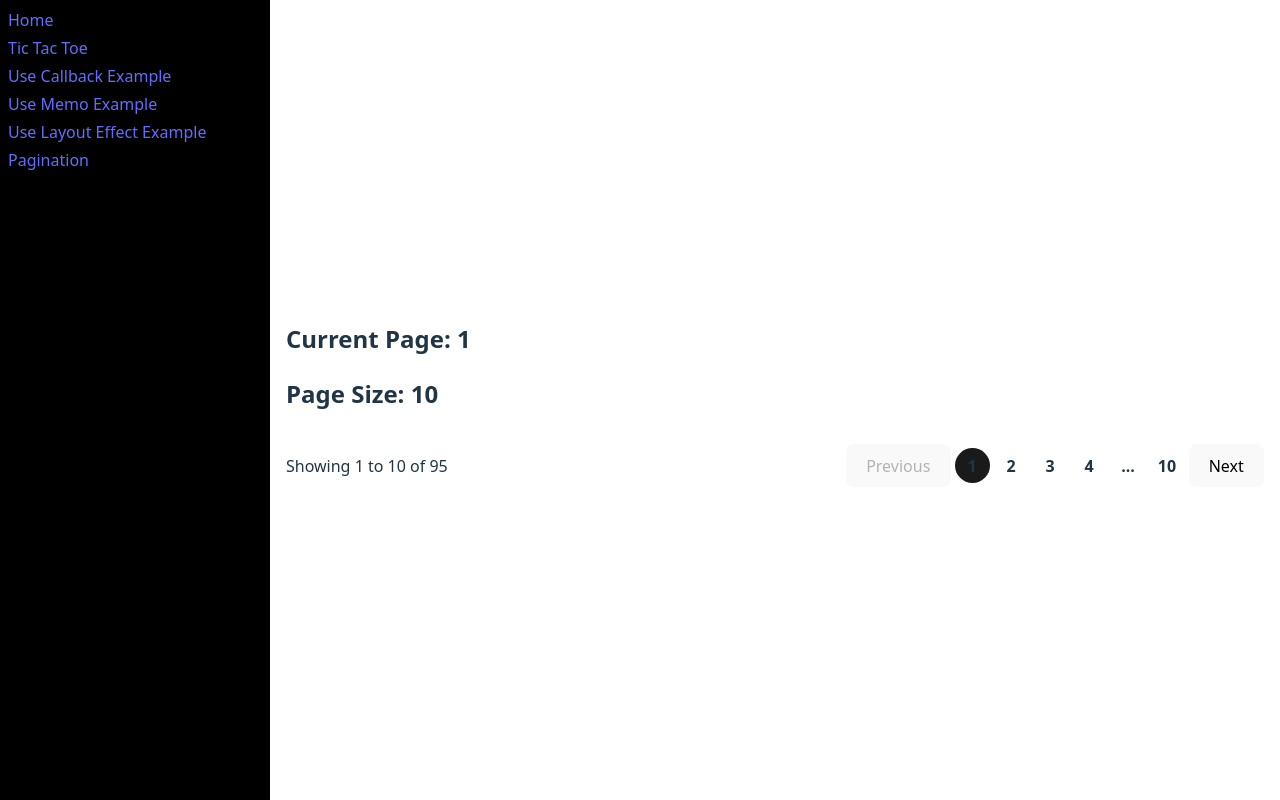
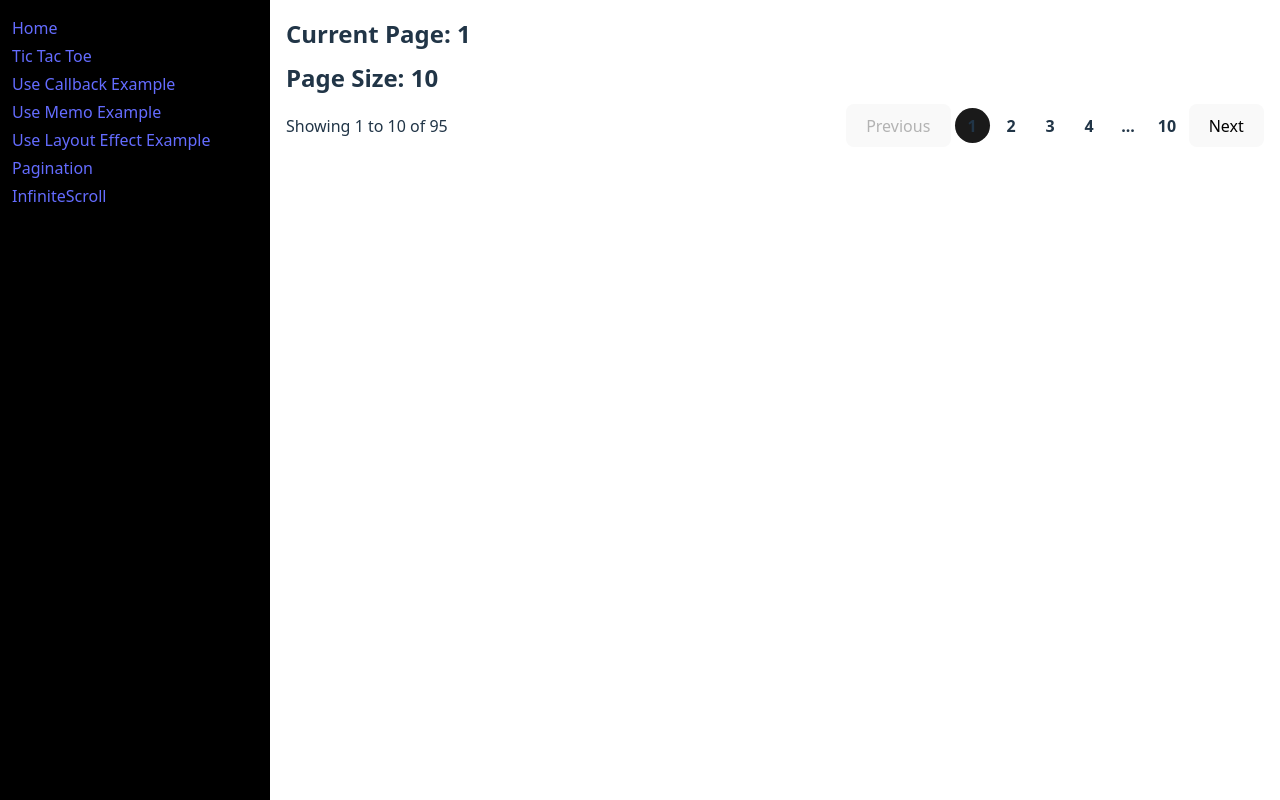
Before and after one commit to g-abhishek/vite-react, a React (Vite) app in the folder vite-react/: page /pagination in a window 1280 px wide. Built offline with nearby package versions, Linux system fonts and the light colour scheme.

Commit message:
added card and fetch api for our infinite scrolling

```diff
--- a/vite-react/package.json
+++ b/vite-react/package.json
@@ -10,6 +10,7 @@
     "preview": "vite preview"
   },
   "dependencies": {
+    "axios": "^1.9.0",
     "react": "^19.1.0",
     "react-dom": "^19.1.0"
   },
--- a/vite-react/src/App.css
+++ b/vite-react/src/App.css
@@ -43,23 +43,29 @@
 }
 
 .main-layout {
-  display: grid;
-  grid-template-columns: 270px auto;
-
   height: 100vh;
 
   .side-bar {
     background: black;
-    padding: 8px;
+    position: fixed;
+    top: 0;
+    left: 0;
+    bottom: 0;
+    width: 270px;
 
     display: flex;
     flex-direction: column;
     gap: 4px;
+
+    padding: 16px 12px;
+    box-sizing: border-box;
   }
   .main-content {
+    margin-left: 270px;
+    box-sizing: border-box;
     padding: 16px;
+
     display: flex;
-    align-items: center;
-    justify-content: center;
+    flex-direction: column;
   }
 }
--- a/vite-react/src/App.jsx
+++ b/vite-react/src/App.jsx
@@ -7,6 +7,7 @@ import UseCallback from "./components/UseCallback";
 import UseMemo from "./components/UseMemo";
 import UseLayoutEffect from "./components/UseLayoutEffect";
 import Pagination from "./components/Pagination";
+import InfiniteScroll from "./components/InfiniteScroll";
 
 function App() {
   return (
@@ -19,9 +20,11 @@ function App() {
           <Link to={"/use-memo"}>Use Memo Example</Link>
           <Link to={"/use-layout-effect"}>Use Layout Effect Example</Link>
           <Link to={"/pagination"}>Pagination</Link>
+          <Link to={"/infinite-scroll"}>InfiniteScroll</Link>
         </div>
         <div className="main-content">
           <Routes>
+            <Route path="/infinite-scroll" element={<InfiniteScroll />} />
             <Route path="/pagination" element={<Pagination />} />
             <Route path="/use-layout-effect" element={<UseLayoutEffect />} />
             <Route path="/use-memo" element={<UseMemo />} />
--- /dev/null
+++ b/vite-react/src/components/InfiniteScroll/index.css
@@ -0,0 +1,51 @@
+.container {
+    display: flex;
+    flex-direction: column;
+    gap: 8px;
+}
+
+.card {
+    padding: 0px;
+
+    height: 80px;
+    display: grid;
+    grid-template-columns: 80px 9fr 1fr;
+
+    background: #1a1a1a;
+
+    .card-image {
+        display: flex;
+        align-items: center;
+        justify-content: center;
+    }
+
+    .image-container {
+        width: 50px;
+        height: 50px;
+        border-radius: 50%;
+
+        background: #242424;
+    }
+
+    .card-body {
+        display: flex;
+        flex-direction: column;
+        justify-content: center;
+
+        .card-title {
+            font-size: 16px;
+            font-weight: bold;
+        }
+        .card-descriptions-1 {
+            display: flex;
+            flex-direction: row;
+            gap: 4px;
+
+            font-size: 14px;
+
+            span {
+                font-weight: 600;
+            }
+        }
+    }
+}
--- /dev/null
+++ b/vite-react/src/components/InfiniteScroll/index.jsx
@@ -0,0 +1,56 @@
+import axios from "axios";
+import { useEffect, useState } from "react";
+import "./index.css";
+
+const InfiniteScroll = () => {
+  const [posts, setPosts] = useState([]);
+  const fetchPosts = async ({ skip = 0, limit = 10 }) => {
+    const res = await axios.get(
+      `https://dummyjson.com/products?limit=${limit}&skip=${skip}`,
+      {
+        headers: {
+          Accept: "application/json",
+        },
+      }
+    );
+
+    const { products } = res.data;
+
+    setPosts(products);
+  };
+
+  useEffect(() => {
+    fetchPosts({ page: 1, limit: 20 });
+  }, []);
+
+  return (
+    <>
+      <div className="container">
+        {posts?.map((post) => (
+          <div className="card">
+            <div className="card-image">
+              <div className="image-container"></div>
+            </div>
+            <div className="card-body">
+              <p className="card-title">{post.title}</p>
+              <div className="card-descriptions-1">
+                <p>
+                  Brand: <span>{post.brand}</span>
+                </p>
+                <p>
+                  Category: <span>{post.category}</span>
+                </p>
+                <p>
+                  SKU: <span>{post.sku}</span>
+                </p>
+              </div>
+            </div>
+            <div className="card-action"></div>
+          </div>
+        ))}
+      </div>
+    </>
+  );
+};
+
+export default InfiniteScroll;
--- a/vite-react/src/index.css
+++ b/vite-react/src/index.css
@@ -12,7 +12,7 @@
   -webkit-font-smoothing: antialiased;
   -moz-osx-font-smoothing: grayscale;
 }
-body {
+* {
   margin: 0;
 }
 
```
Also changed, not shown: 1 other file (tests, documents, lock files or other folders).
